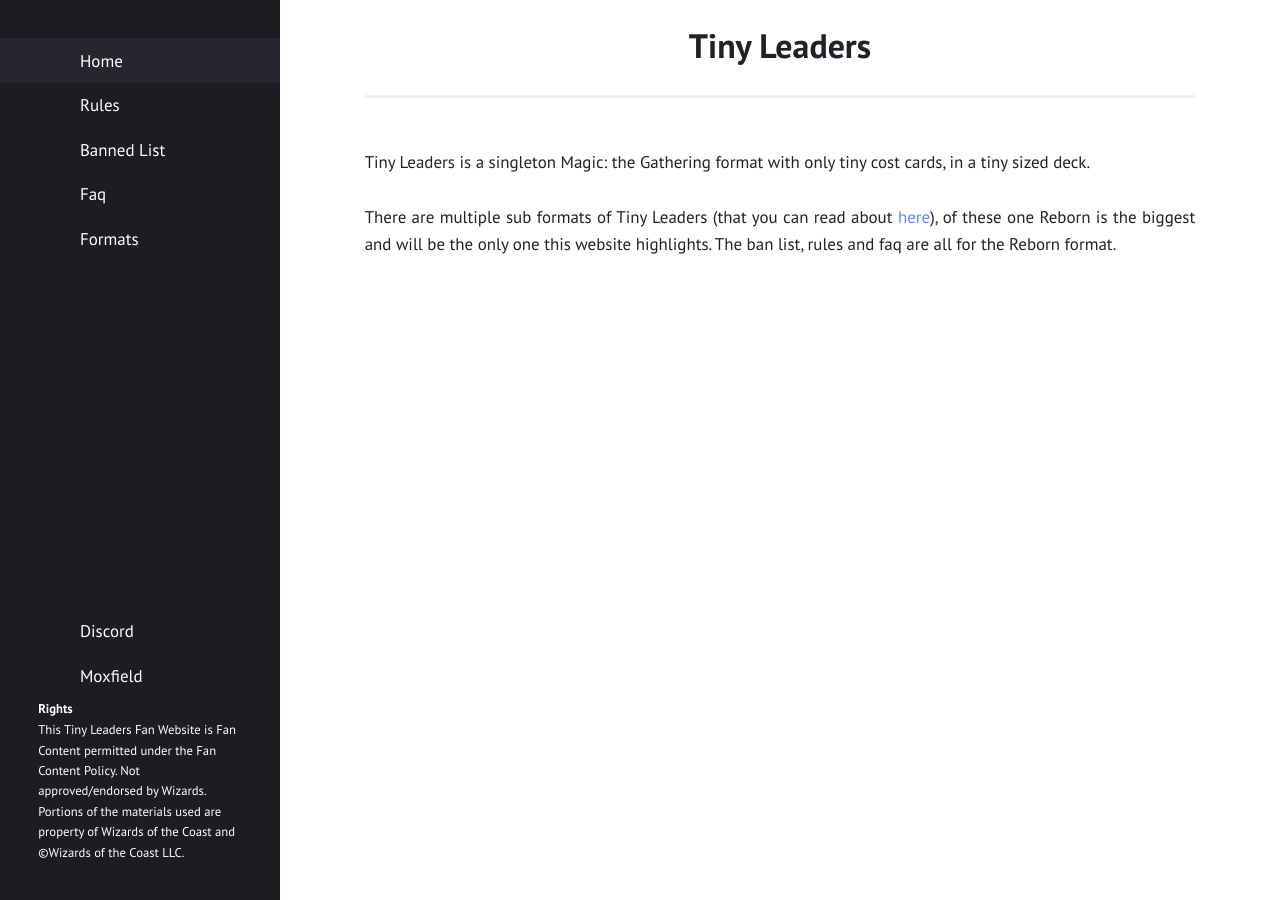
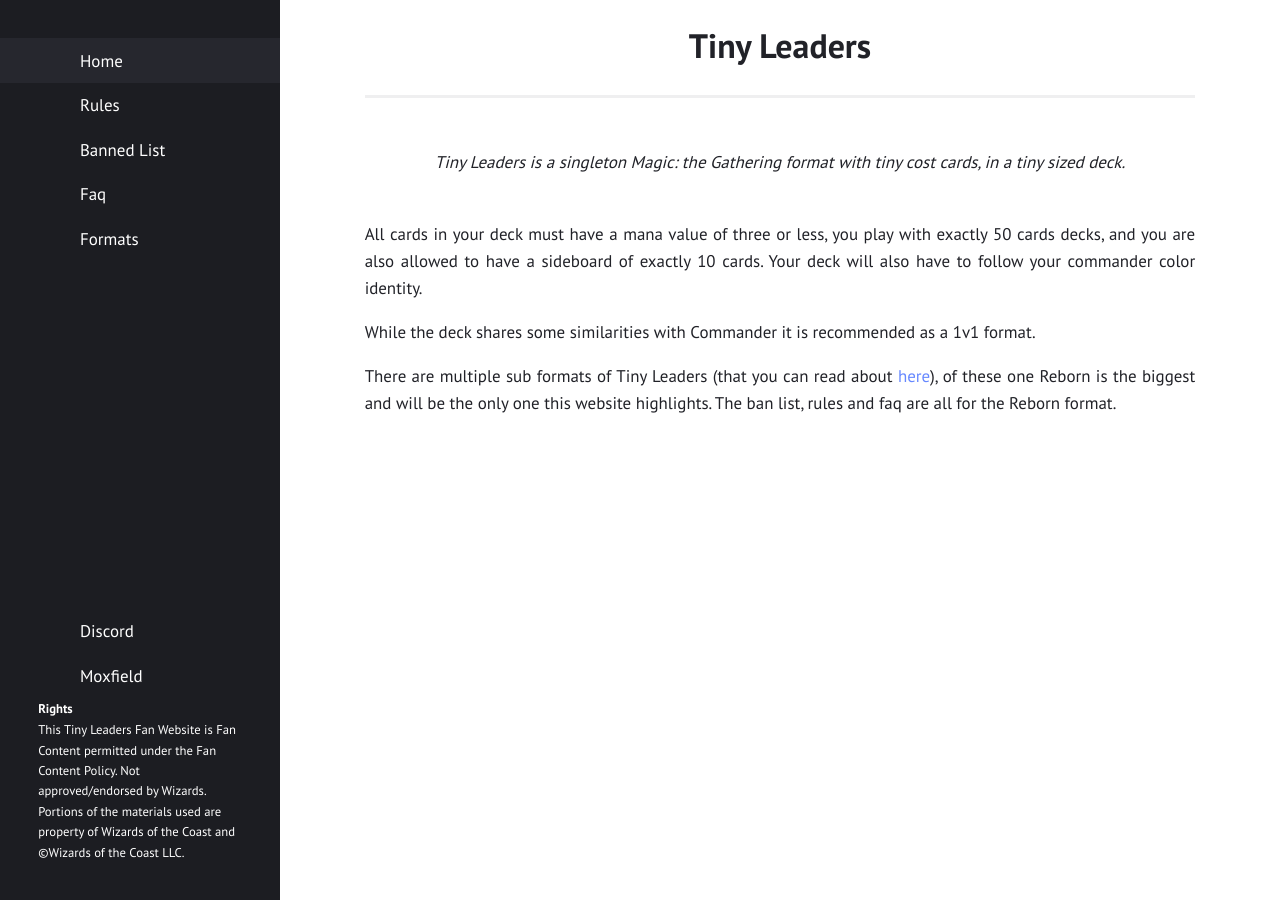
Before and after one commit to TinyLeaders/tinyleaders.github.io, a Jekyll site: the page built from index.html, in a window 1280 px wide. Built offline with Jekyll 4.4.1, drawn with Linux system fonts in a browser that asks for light colours.

Commit message:
update splash page

```diff
--- a/index.html
+++ b/index.html
@@ -3,8 +3,21 @@
 title: "Home"
 ---
 <article>
-<p>Tiny Leaders is a singleton Magic: the Gathering format with only tiny cost cards, in a tiny sized deck.<br><br>
-
-There are multiple sub formats of Tiny Leaders (that you can read about <a href="{{ "formats" | relative_url }}">here</a>), of these one Reborn is the biggest
-    and will be the only one this website highlights. The ban list, rules and faq are all for the Reborn format.
+    <p style="text-align: center">
+        <i>
+            Tiny Leaders is a singleton Magic: the Gathering format with tiny cost cards, in a tiny sized deck.
+        </i>
+    </p>
+    <p>
+        <br>
+        All cards in your deck must have a mana value of three or less, you play with exactly 50 cards decks, and you are also allowed to have a sideboard of exactly 10 cards.
+        Your deck will also have to follow your commander color identity.
+    </p>
+    <p>
+        While the deck shares some similarities with Commander it is recommended as a 1v1 format.
+    </p>
+    <p>
+        There are multiple sub formats of Tiny Leaders (that you can read about <a href="{{ "formats" | relative_url }}">here</a>), of these one Reborn is the biggest
+        and will be the only one this website highlights. The ban list, rules and faq are all for the Reborn format.<br><br>
+    </p>
 </article>
```
